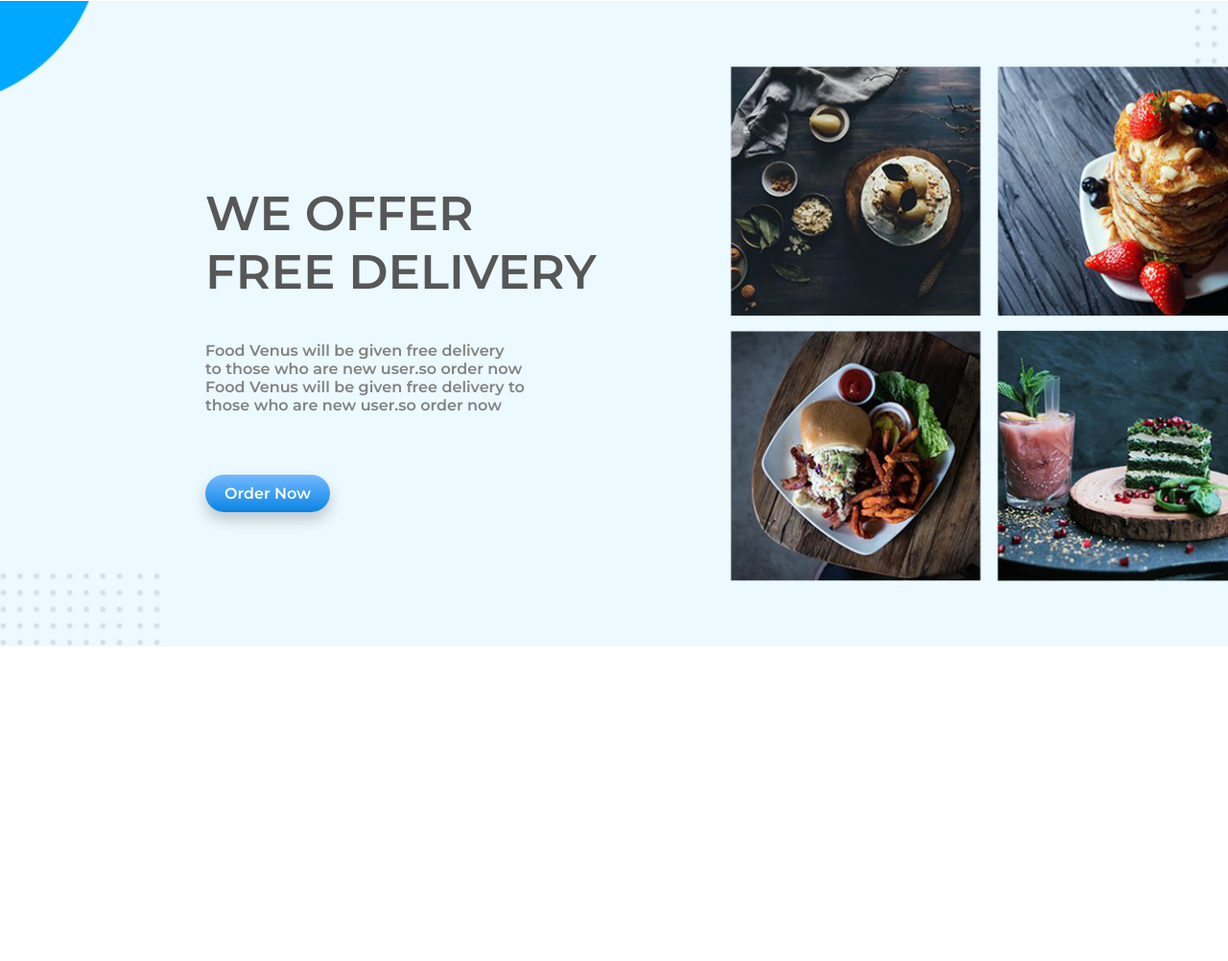
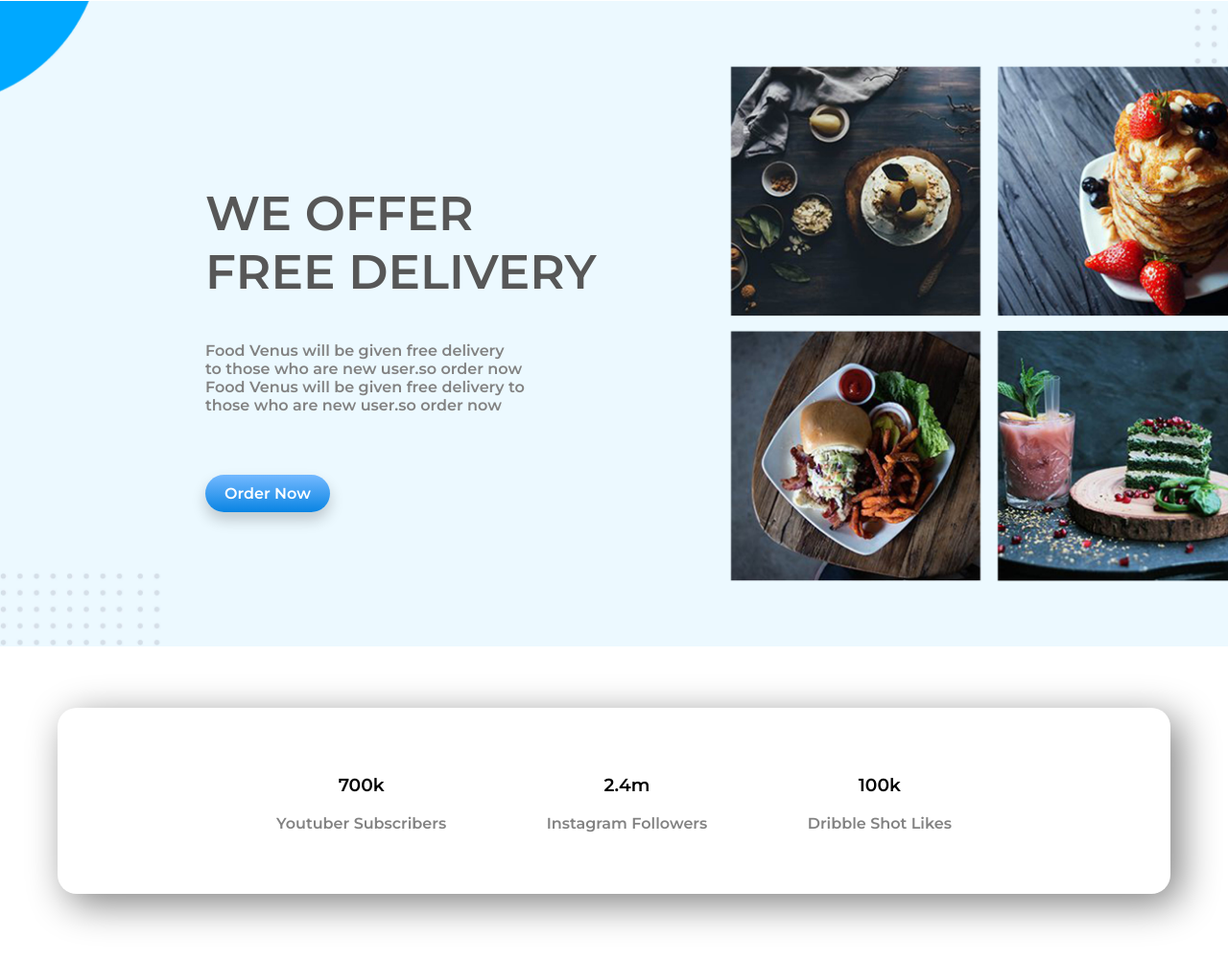
Before and after one commit to arafathussen/food-venus, a plain HTML site: page index.html in a window 1280 px wide. Shown: the part 1935-2937 px from the top of the page at 96% size. Before the commit the page ends 2609 px from the top, so only its background shows below. Drawn offline with Linux system fonts and the light colour scheme.

Commit message:
social Area

```diff
--- a/index.html
+++ b/index.html
@@ -71,6 +71,27 @@
     </section>
 
 
+    <section class="like-area">
+        <div class="youtube-like">
+            <div class="youtube-cunt">
+                <h3>700k</h3>
+                <p>Youtuber Subscribers</p>
+
+            </div>
+            <div class="youtube-cunt">
+                <h3>2.4m</h3>
+                <p>Instagram Followers</p>
+
+            </div>
+            <div class="youtube-cunt">
+                <h3>100k</h3>
+                <p>Dribble Shot Likes</p>
+
+            </div>
+        </div>
+    </section>
+
+
 
 </body>
 </html>
--- a/style.css
+++ b/style.css
@@ -113,6 +113,7 @@ background-size: cover;
     background-size: cover;
     height: 80%;
     width: auto;
+    margin-bottom: 5%;
 
 }
 
@@ -121,3 +122,26 @@ background-size: cover;
     padding: 150px;
 
 }
+.like-area{
+    height: 200px;
+    width: 100%;
+    margin-bottom: 5%;
+
+}
+
+.youtube-like{
+    margin: 50px 100px;
+    text-align: center;
+    margin: 0 auto;
+    border-radius: 20px;
+    margin-left:60px ;
+    margin-right: 60px;
+    box-shadow: 10px 10px 40px grey;;
+
+}
+.youtube-cunt{
+    padding: 50px;
+    text-align: center;
+    display: inline-block;
+
+}
```
